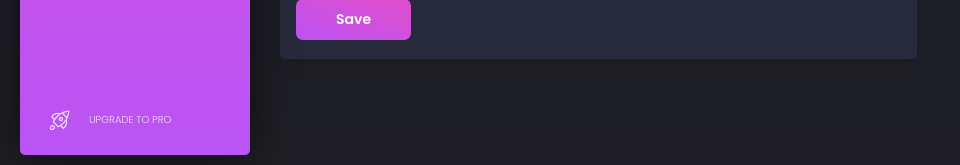
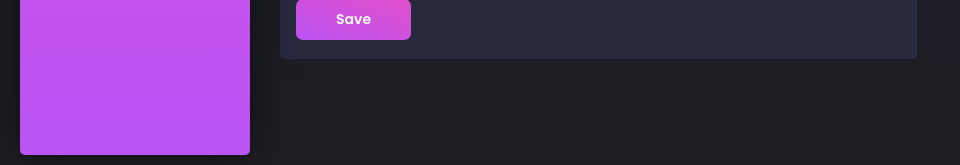
Before and after one commit to HamdeeNasen224g/Project_IOMT, a PHP site: page /user.php in a window 1280 px wide. Shown: the part 635-800 px from the top of the page, without its empty margins (0-960 px from the left). Run offline with PHP 8.4, Linux system fonts and the light colour scheme; some libraries are stand-ins or nearby versions.

Commit message:
Update user.php

```diff
--- a/user.php
+++ b/user.php
@@ -52,32 +52,26 @@
         </div>
         <ul class="nav">
           <li>
-            <a href="./dashboard.html">
+            <a href="./index.php">
               <i class="tim-icons icon-chart-pie-36"></i>
               <p>Dashboard</p>
             </a>
           </li>
 
           <li>
-            <a href="./map.html">
+            <a href="./map.php">
               <i class="tim-icons icon-pin"></i>
               <p>Maps</p>
             </a>
           </li>
 
           <li class="active ">
-            <a href="./user.html">
+            <a href="./user.php">
               <i class="tim-icons icon-single-02"></i>
               <p>Patient Profile</p>
             </a>
           </li>
 
-          <li class="active-pro">
-            <a href="./upgrade.html">
-              <i class="tim-icons icon-spaceship"></i>
-              <p>Upgrade to PRO</p>
-            </a>
-          </li>
         </ul>
       </div>
     </div>
```
